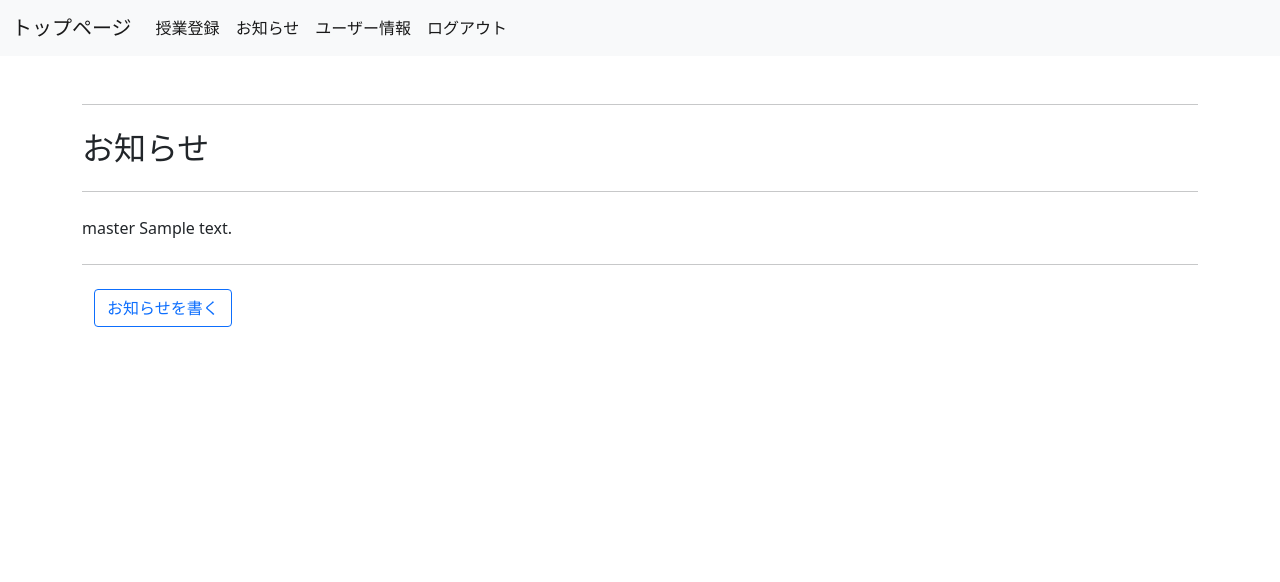
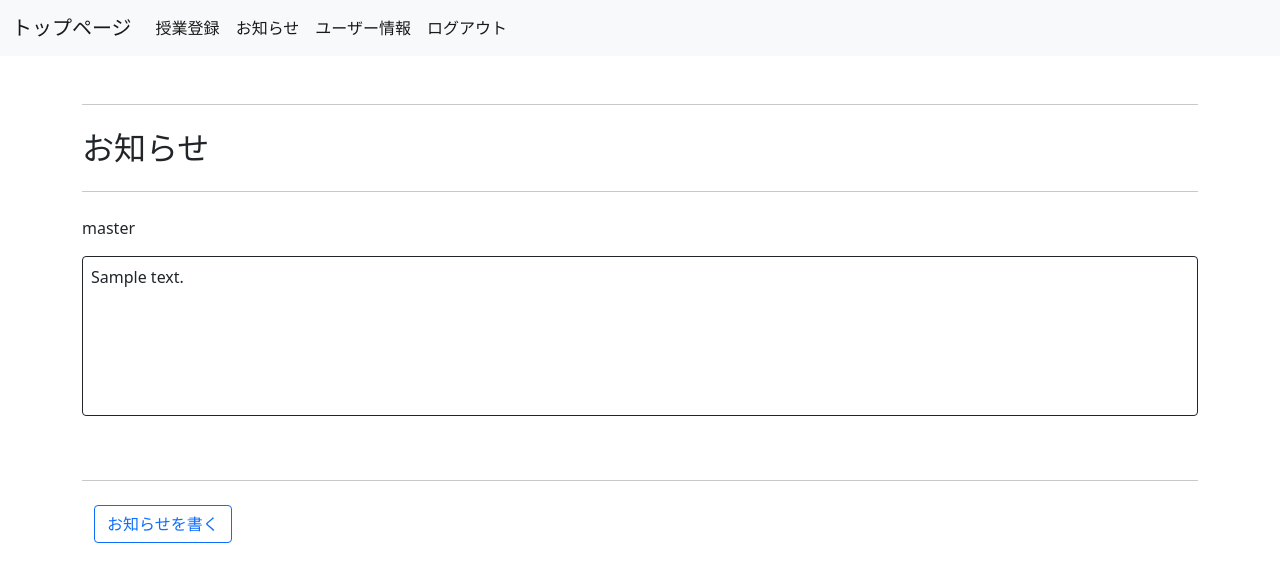
Before and after one commit to Saito-Yuki-3110/Lesson_schedule, a Django app: page /messgaelist/ in a window 1280 px wide. Shown: the top 582 px of the page. Run offline with Django 4.2, Linux system fonts and the light colour scheme; data comes from the database, SQL or seed files in the repository; tables that the repository leaves empty hold one stand-in row (values such as "Sample post"); parts of the project's set-up code (start-up, migrations or seed data) failed here and were passed over.

Commit message:
change and add file about mes

```diff
--- a/Template/Message_list.html
+++ b/Template/Message_list.html
@@ -8,8 +8,9 @@
   <hr class="my-4">
   <body>
       {% for mes in Message_list %}
-        {{ mes.person }}
-        {{ mes.message }}
+        <p>{{ mes.person }}</p>
+        <p><div class="border border-dark p-2 rounded"style="height:10rem">{{ mes.message}}</div></p>
+        <br>
       {% endfor %}
   </body>
   <hr class="my-4">
```
